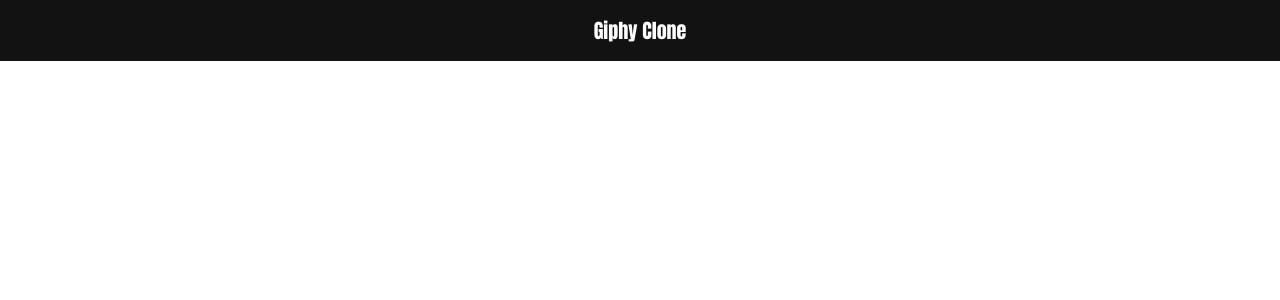
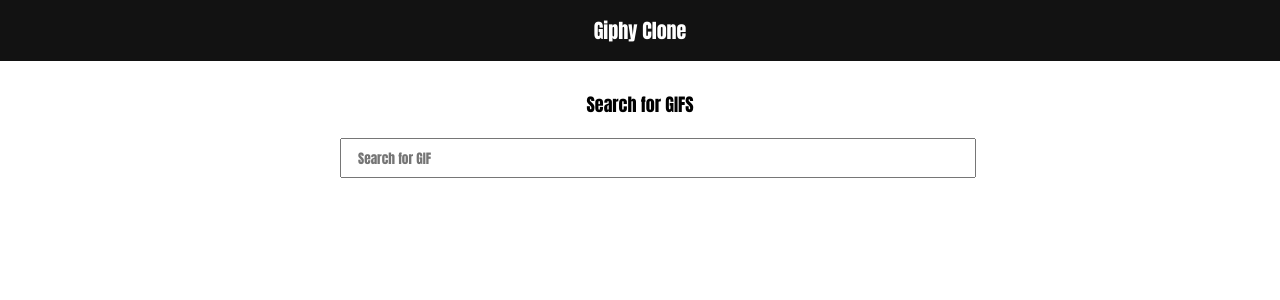
Before and after one commit to John-Kimani/giphy-clone, an Angular app: page / in a window 1280 px wide. Shown: the top 300 px of the page. Built offline with nearby package versions, Linux system fonts and the light colour scheme.

Commit message:
creates and styles search gifs input

```diff
--- a/src/app/app.component.html
+++ b/src/app/app.component.html
@@ -1 +1,2 @@
 <app-header></app-header>
+<app-search></app-search>
--- a/src/app/app.module.ts
+++ b/src/app/app.module.ts
@@ -4,11 +4,13 @@
 import { AppRoutingModule } from './app-routing.module';
 import { AppComponent } from './app.component';
 import { HeaderComponent } from './header/header.component';
+import { SearchComponent } from './search/search.component';
 
 @NgModule({
   declarations: [
     AppComponent,
-    HeaderComponent
+    HeaderComponent,
+    SearchComponent
   ],
   imports: [
     BrowserModule,
--- /dev/null
+++ b/src/app/search/search.component.css
@@ -0,0 +1,11 @@
+.search{
+    max-width: 600px;
+    margin: 30px auto;
+    text-align: center;
+    font-size: 18px;
+}
+.search input{
+    width: 100%;
+    padding: 8px 16px;
+    margin-top: 20px;
+}
--- /dev/null
+++ b/src/app/search/search.component.html
@@ -0,0 +1,4 @@
+<div class="search">
+    <h4>Search for GIFS</h4>
+    <input type="text" placeholder="Search for GIF">
+</div>
--- /dev/null
+++ b/src/app/search/search.component.ts
@@ -0,0 +1,15 @@
+import { Component, OnInit } from '@angular/core';
+
+@Component({
+  selector: 'app-search',
+  templateUrl: './search.component.html',
+  styleUrls: ['./search.component.css']
+})
+export class SearchComponent implements OnInit {
+
+  constructor() { }
+
+  ngOnInit(): void {
+  }
+
+}
```
Also changed, not shown: 1 other file (tests, documents, lock files or other folders).
